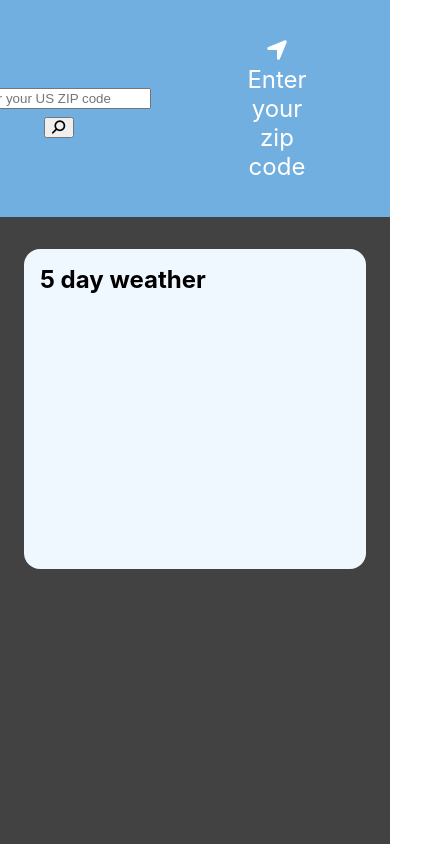
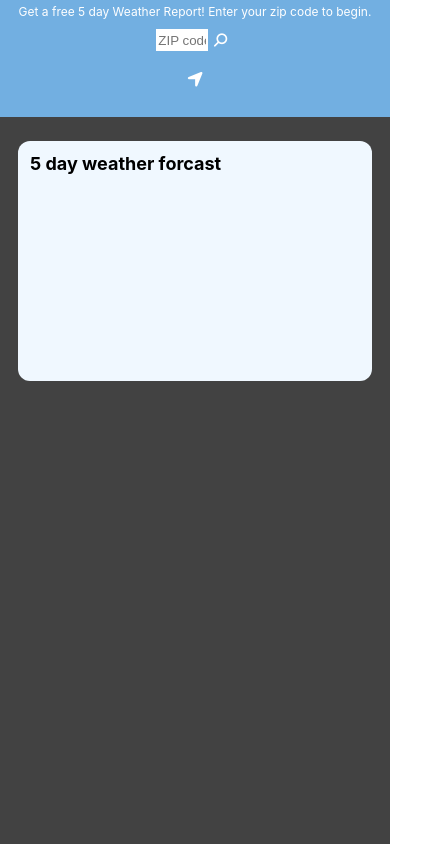
Before and after one commit to Charlie025x/Weather-App, a React (Create React App) app: page / in a window 390 px wide. Shown: the whole page, 424 px wide, since content can reach past the window. Built offline with nearby package versions, Linux system fonts and the light colour scheme.

Commit message:
minor visual changes, added mobile viewport css

```diff
--- a/src/App.css
+++ b/src/App.css
@@ -17,11 +17,52 @@ body {
 header {
   background-color: rgb(114, 175, 225);
   color: white;
+}
+
+header > p {
+  margin: 0;
+  text-align: center;
+  padding-top: 0.3em;
+}
+
+.header-bottom {
+  color: white;
+  width: min(100% - 3rem, 40rem);
   font-size: 1.5rem;
   text-align: center;
   padding-block: 0.5em;
-  justify-content: center;
-  gap: 6rem;
+  justify-content: space-between;
+  display: grid;
+  align-items: center;
+  grid-auto-flow: column;
+  margin-inline: auto;
+}
+
+@media only screen and (max-width: 550px) {
+  .header-bottom {
+    grid-template-columns: 1fr;
+    grid-auto-flow: row;
+  }
+
+  html {
+    font-size: 12px;
+  }
+}
+
+button {
+  border: none;
+  background-color: transparent;
+  color: white;
+}
+
+input[type="text"] {
+  border: none;
+  height: 1.5em;
+  width: 4rem;
+}
+
+.fa-user {
+  justify-self: end;
 }
 
 section {
--- a/src/App.js
+++ b/src/App.js
@@ -66,11 +66,13 @@ function App() {
 
   return (
     <div className="App">
-      <header className="grid">
+      <header className="">
+        <p>Get a free 5 day Weather Report! Enter your zip code to begin.</p>
+        <div className="header-bottom">
           <form onSubmit={handleSubmit}>
             <input
               type="text"
-            placeholder="Enter your US ZIP code"
+              placeholder="ZIP code"
               onChange={handleInputChange}
               value={inputValue}
             />
@@ -80,14 +82,14 @@ function App() {
           </form>
           <p>
             <i className="fa-solid fa-location-arrow"></i>{" "}
-          {data ? data.city.name : "Enter your zip code"}
+            {data ? data.city.name : ""}
           </p>
-        <i className="fa-solid fa-user"></i>
+        </div>
       </header>
       <section>
         <div className="weather-forcast">
           <div className="forcast-heading">
-            <h2>5 day weather</h2>
+            <h2>5 day weather forcast</h2>
           </div>
 
           {data != null
```
Lines whose indentation alone changed are shown as unchanged.
